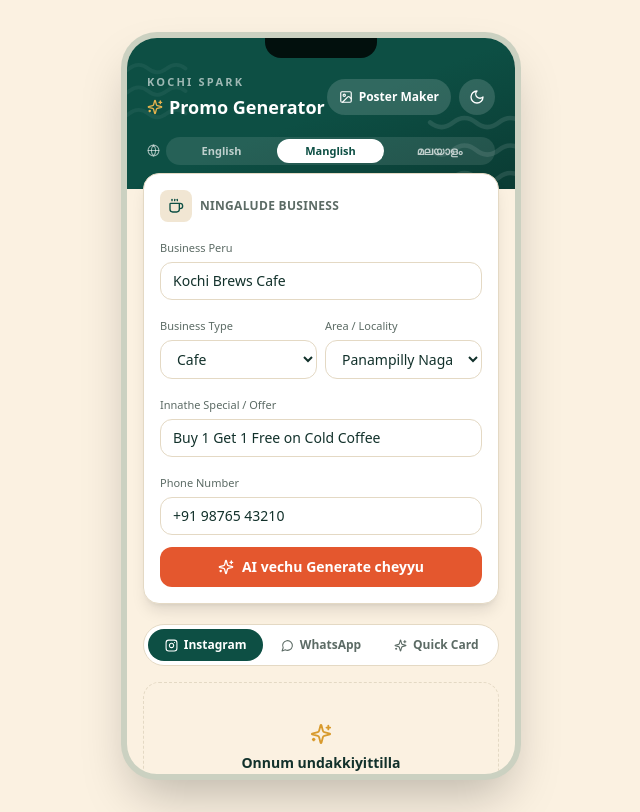
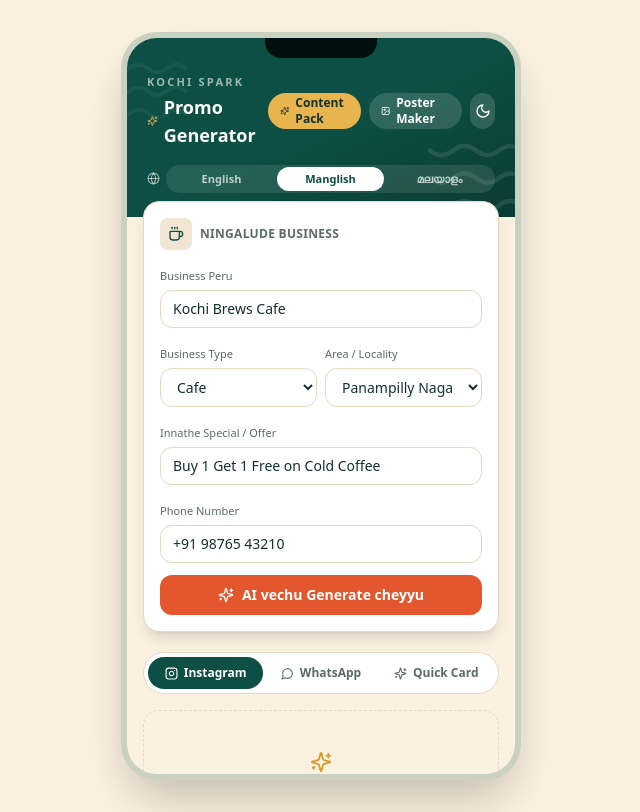
Before and after one commit to vikaspixels-stack/FlashPromo, a React (Vite) app: page / in a window 1280 px wide. Shown: the whole page, without its empty margins (319-959 px from the left). Built offline with nearby package versions, Linux system fonts and the light colour scheme.

Commit message:
Add content pack entry point to dashboard

```diff
--- a/src/pages/Dashboard.jsx
+++ b/src/pages/Dashboard.jsx
@@ -432,6 +432,13 @@
               </div>
               <div className="flex items-center gap-2">
                 <Link
+                  to="/content-pack"
+                  className="flex items-center gap-1.5 rounded-full bg-[#E8B44E] px-3 h-9 text-xs font-semibold text-[#12312B] active:scale-90 transition-transform"
+                >
+                  <Sparkles size={14} />
+                  Content Pack
+                </Link>
+                <Link
                   to="/poster-maker"
                   className="flex items-center gap-1.5 rounded-full bg-white/15 px-3 h-9 text-xs font-semibold text-white active:scale-90 transition-transform"
                 >
```
